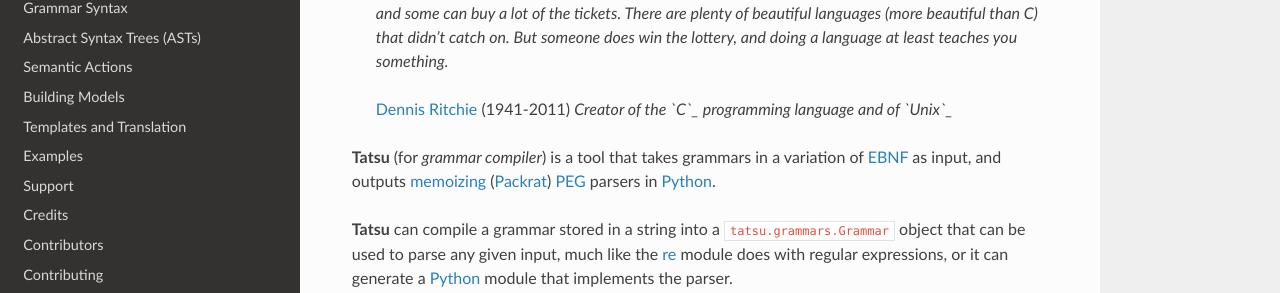
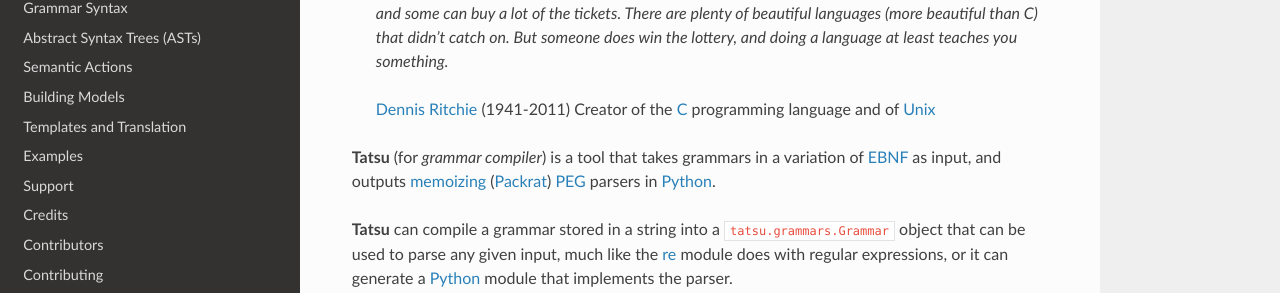
Before and after one commit to neogeny/TatSu, a Sphinx documentation site: the page built from docs/index.rst, in a window 1280 px wide and 900 px high. Shown: the part 230-523 px from the top of the window. Built offline with Sphinx 7.4.7 and the Read the Docs theme 2.0.0, drawn with Linux system fonts in a browser that asks for light colours; pages that are not in the unit, such as notebooks, are missing from menus; the version number could not be read and is left out.

Commit message:
Add LICENSE to docs and fix docbugs.

```diff
--- a/docs/index.rst
+++ b/docs/index.rst
@@ -18,8 +18,8 @@
     than C) that didn't catch on. But someone does win the lottery, and
     doing a language at least teaches you something.*
 
-    `Dennis Ritchie`_ (1941-2011) *Creator of the `C`_ programming
-    language and of `Unix`_*
+    `Dennis Ritchie`_ (1941-2011) Creator of the C_ programming
+    language and of Unix_
 
 
 **Tatsu** (for *grammar compiler*) is a tool that takes grammars in a
```
